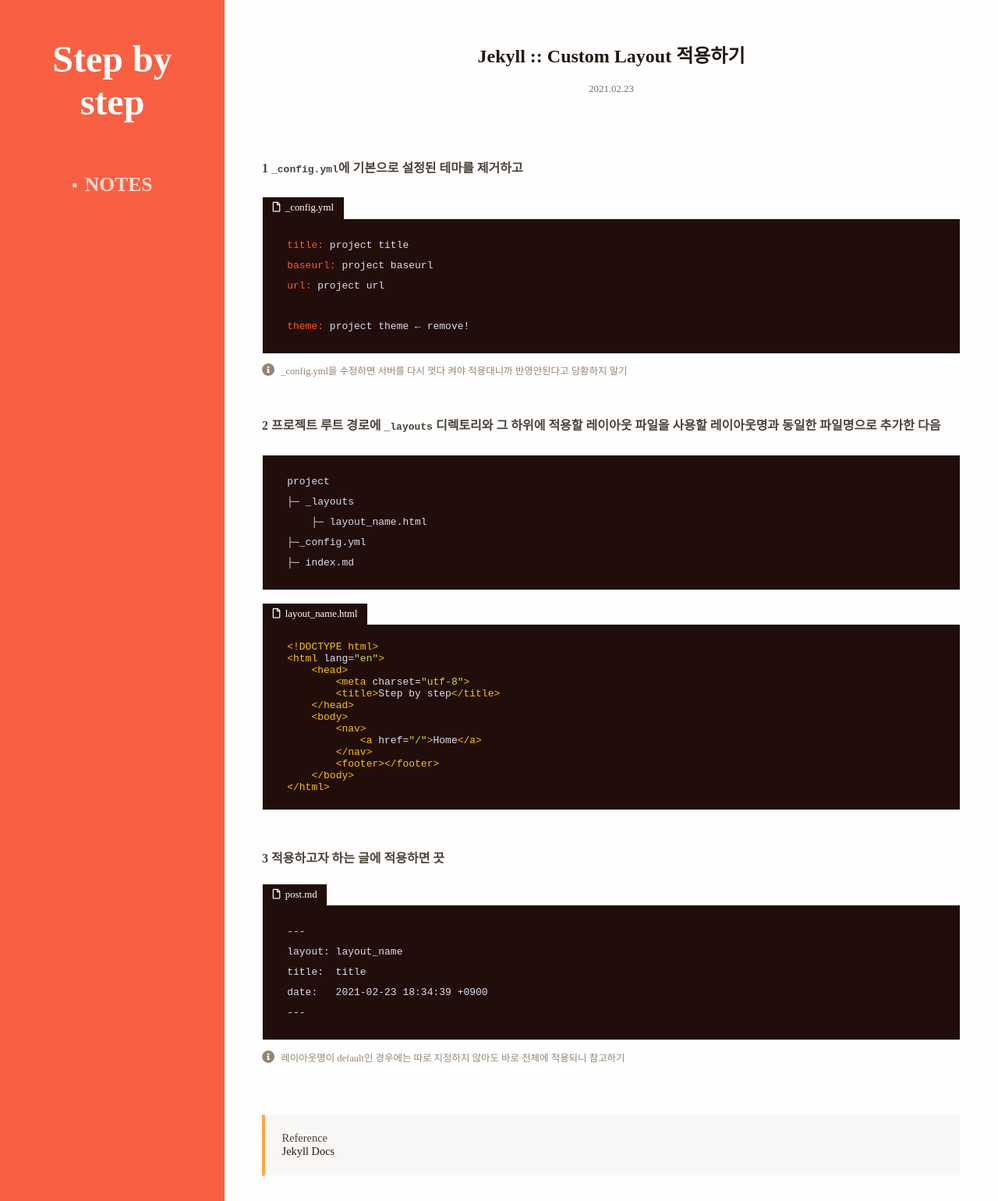
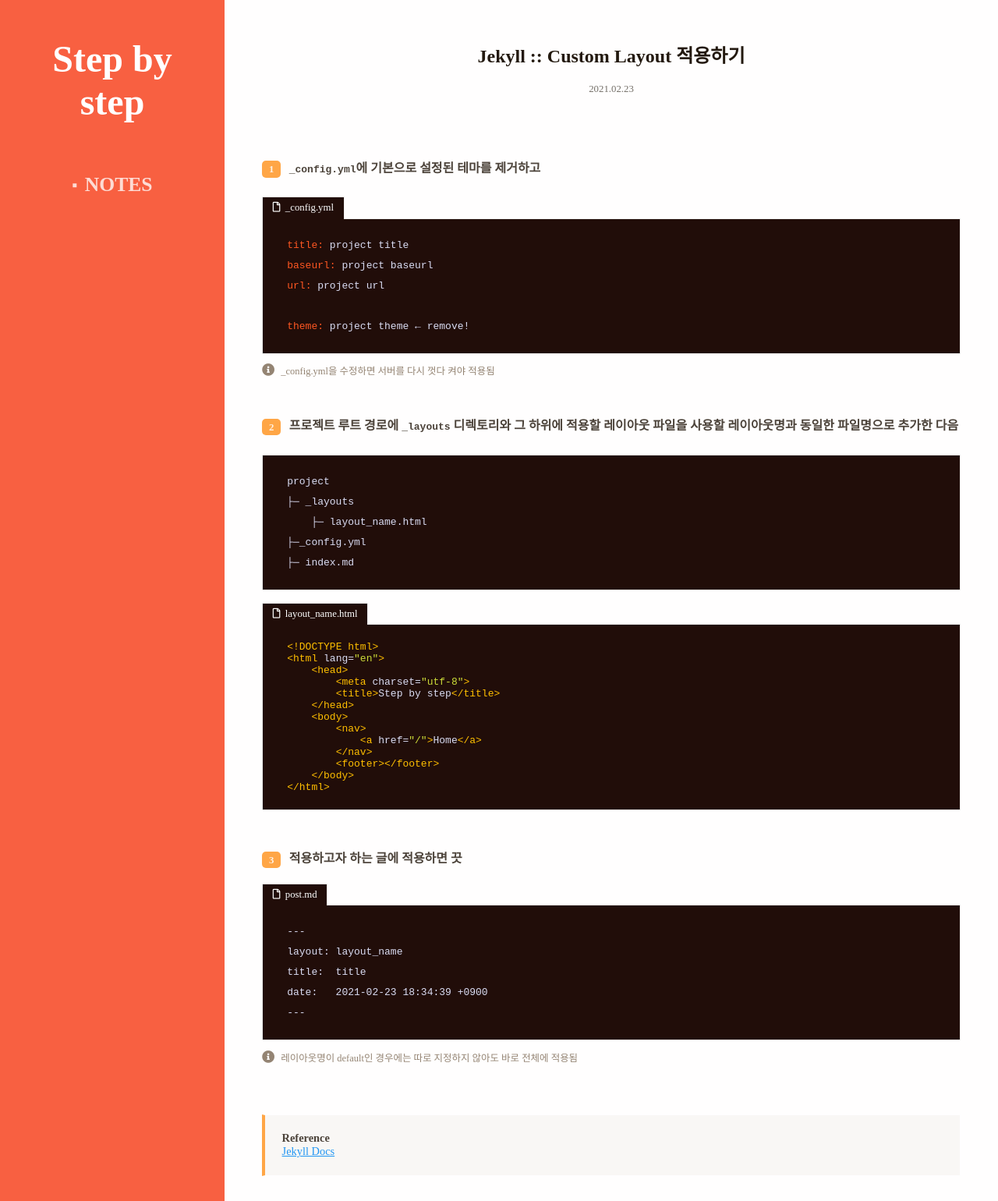
Before and after one commit to mindcloud92/mindcloud92.github.io, a Jekyll site: the page built from _posts/jekyll/2021-02-23-jekyll--apply-custom-layout.md, in a window 1280 px wide. Shown: the whole page at 78% size. Built offline with Jekyll 4.4.1, drawn with Linux system fonts in a browser that asks for light colours; nearby versions of some CDN libraries; some web fonts are replaced.

Commit message:
theme change

````diff
--- a/_posts/jekyll/2021-02-23-jekyll--apply-custom-layout.md
+++ b/_posts/jekyll/2021-02-23-jekyll--apply-custom-layout.md
@@ -20,7 +20,7 @@ tags: jekyll custom layout
 
     theme: project theme ← remove!
 ```
-<p class="info">_config.yml을 수정하면 서버를 다시 껏다 켜야 적용대니까 반영안된다고 당황하지 말기</p>
+<p class="info">_config.yml을 수정하면 서버를 다시 껏다 켜야 적용됨</p>
 </div>
 </div>
 
@@ -77,11 +77,11 @@ tags: jekyll custom layout
     date:   2021-02-23 18:34:39 +0900
     ---
 ```
-<p class="info">레이아웃명이 default인 경우에는 따로 지정하지 않아도 바로 전체에 적용되니 참고하기</p>
+<p class="info">레이아웃명이 default인 경우에는 따로 지정하지 않아도 바로 전체에 적용됨</p>
 </div>
 </div>
 
 
 
-> Reference
+> **Reference**
 [Jekyll Docs](https://jekyllrb-ko.github.io/docs/layouts/){:target="_blank"}
--- a/static/css/partial/_post--detail.sass
+++ b/static/css/partial/_post--detail.sass
@@ -33,6 +33,12 @@
       .title
         &:before
           content: attr(data-step)
+          border-radius: 5px
+          background: $key-color--default
+          padding: .3em .7em
+          font-size: .8em
+          margin-right: .5em
+          color: $font-color--post-step-title
 
     .file-wrapper
       .filename-badge
@@ -53,7 +59,7 @@
 
       .info
         font-size: .78em
-        color: #948473
+        color: $font-color--post-info
         &:before
           font-size: 1.3em
           font-family: $font-family--icon
@@ -68,3 +74,7 @@
       padding: .5em 1.5em
       font-size: .9em
       border-left: 4px solid $key-color--default
+
+      a
+        color: #2196f3
+        text-decoration: underline
--- a/static/css/partial/_variable.sass
+++ b/static/css/partial/_variable.sass
@@ -20,6 +20,8 @@ $font-color--post-content: #4c433a
 $font-color--post-date: #757069
 $font-color--post-tag: #67635d
 $font-color--post-category-badge: #fff
+$font-color--post-step-title: #fff1e3
+$font-color--post-info: #948473
 
 // border color
 $border-color--thumbnail: #eee
````
